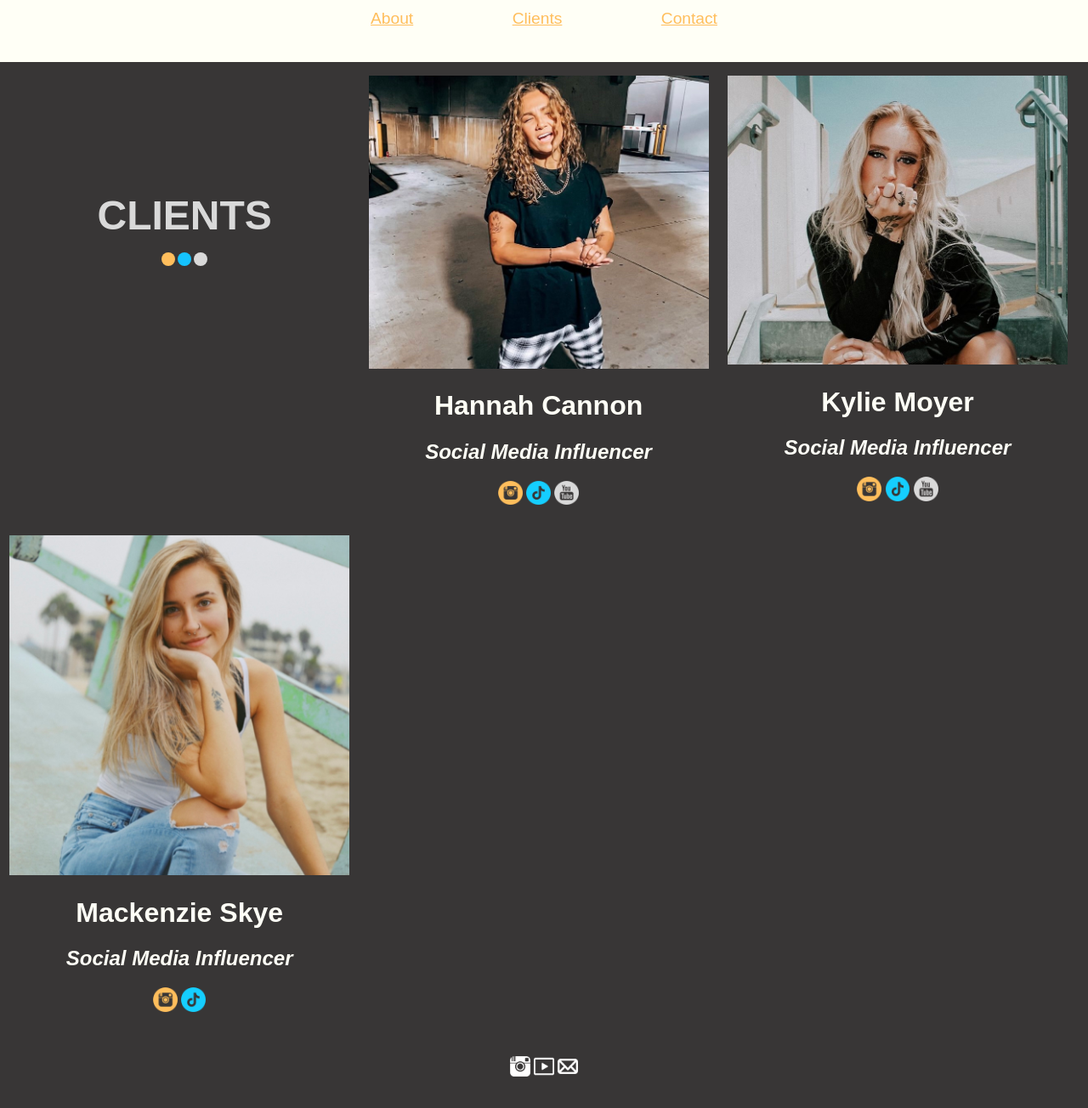
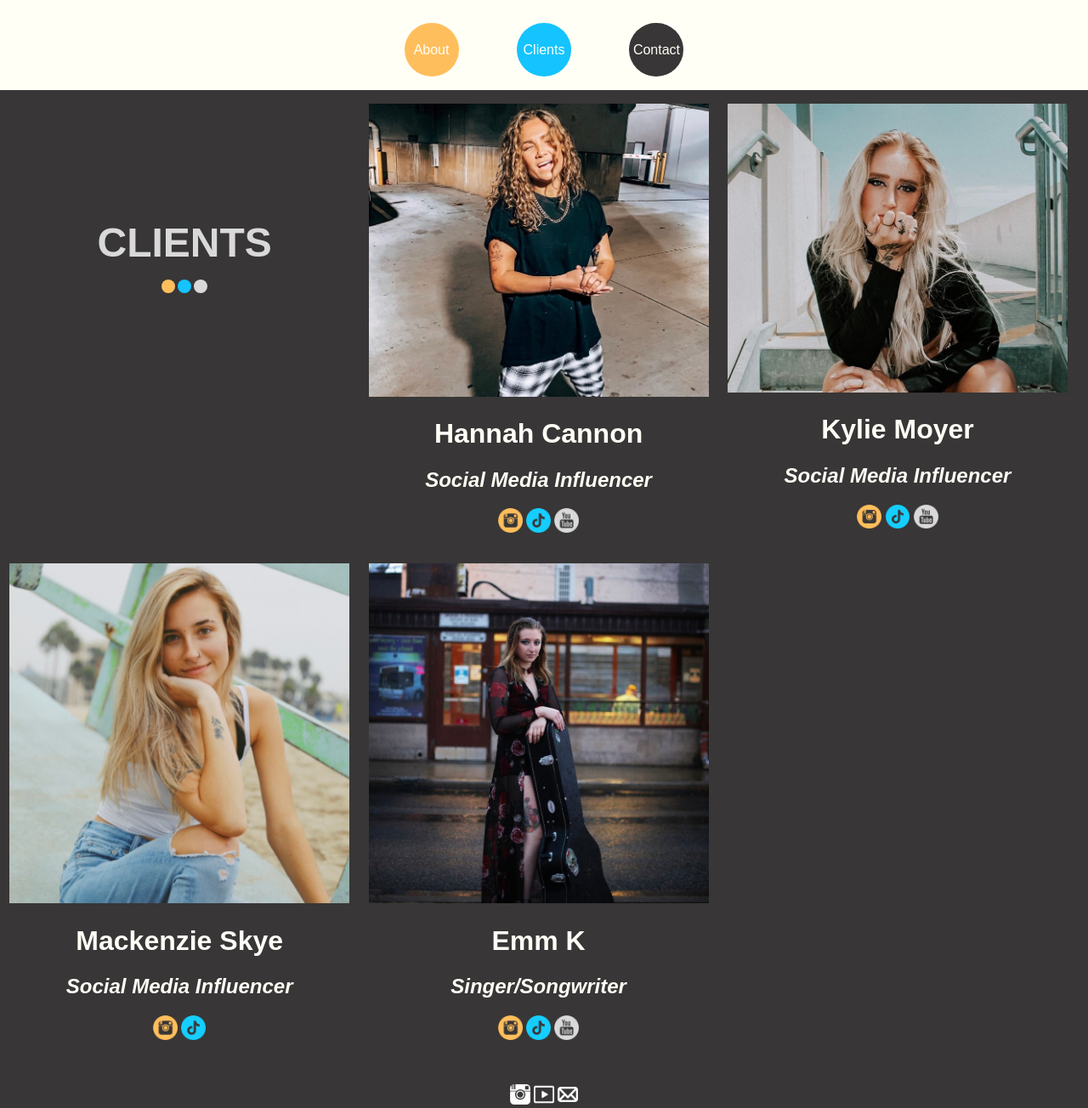
Before and after one commit to sammywroge/goodcompanycreations, a plain HTML site: page gcc website/clients.html in a window 1280 px wide. Shown: the part 204-1508 px from the top of the page at 85% size. Before the commit the page ends 1475 px from the top, so only its background shows below. Drawn offline with Linux system fonts and the light colour scheme.

Commit message:
Added client/Updated nav a

```diff
--- a/gcc website/clients.html
+++ b/gcc website/clients.html
@@ -10,9 +10,9 @@
     <header>
         <a href="about.html"> <img src=sammy/gcclogo.png class="logo" alt="Good Company Creations Logo"></a>
         <nav>
-            <a href="about.html">About</a>
-            <a href="clients.html">Clients</a>
-            <a href="contact.html">Contact</a>
+            <a href="about.html" class="orange">About</a>
+            <a href="clients.html" class="blue">Clients</a>
+            <a href="contact.html" class="charcoal">Contact</a>
         </nav>
     </header>
     <main class="events">
@@ -45,6 +45,14 @@
         <a href="https://instagram.com/mackenzie_skyeee?utm_medium=copy_link" target="_blank"><img src="sammy/instagramclient.png" class="instagramclient" alt="Instagram logo."></a>
         <a href="https://vm.tiktok.com/TTPdSKMTt8/" target="_blank"><img src="sammy/tiktokclient.png" class="tiktokclient" alt="TikTok Logo."></a>
     </div>
+    <div class="emmk">
+        <img src="sammy/emmk.jpg" alt="Emm K.">
+        <h1>Emm K</h1>
+        <h2><i>Singer/Songwriter</i></h2>
+        <a href="https://instagram.com/emmkofficial?utm_medium=copy_link" target="_blank"><img src="sammy/instagramclient.png" class="instagramclient" alt="Instagram logo."></a>
+        <a href="https://vm.tiktok.com/TTPdA2WQuS/" target="_blank"><img src="sammy/tiktokclient.png" class="tiktokclient" alt="TikTok Logo."></a>
+        <a href="https://m.youtube.com/channel/UCBa2udHYCBlwRkj8gqpJ91w" target="_blank"><img src="sammy/youtubeclient.png" class="youtubeclient" alt="YouTube Logo."></a>
+    </div>
     </main>
         <footer>
             <a href="https://www.instagram.com/goodcompanycreations/?utm_medium=copy_link" target="_blank"><img src="sammy/instagram.png" class="instagram" alt="Instagram logo."></a>
--- a/gcc website/stylesheet.css
+++ b/gcc website/stylesheet.css
@@ -15,16 +15,20 @@ header{
 nav{
     width: 100%;
     text-align: center;
-    margin: 0;
+    margin: 2.5rem 0 0;
 }
 nav a{
-    color: #ffbe5c;
+    color: #fffff6;
     font-family: sans-serif;
-    font-size: larger;
-    padding: .5rem 2.5rem;
+    font-size: medium;
     text-align: center;
-    margin: 1rem;
+    margin: 0 2rem;
     display: inline-block;
+    background-color: #ffbe5c;
+    width: 4rem;
+    border-radius: 4rem;
+    padding: 1.4rem 0;
+    text-decoration: none;
 }
 .logo{
     width: 24rem;
@@ -126,6 +130,9 @@ nav a{
 .gray{
     background-color: #d9d9d9;
 }
+.charcoal{
+    background-color: #383636;
+}
 .hannah{
     width: 25rem;
     margin: 1rem auto;
@@ -135,6 +142,10 @@ nav a{
     margin: 1rem auto;
 }
 .mackenzie{
+    width: 25rem;
+    margin: 1rem auto;
+}
+.emmk{
     width: 25rem;
     margin: 1rem auto;
 }
```
Also changed, not shown: gcc website/about.html (+3 -3 lines), gcc website/contact.html (+3 -3 lines), gcc website/home.html (+4 -4 lines), gcc website/services.html (+3 -3 lines), gcc website/sammy/emmk.jpg (added), 5 other files.
